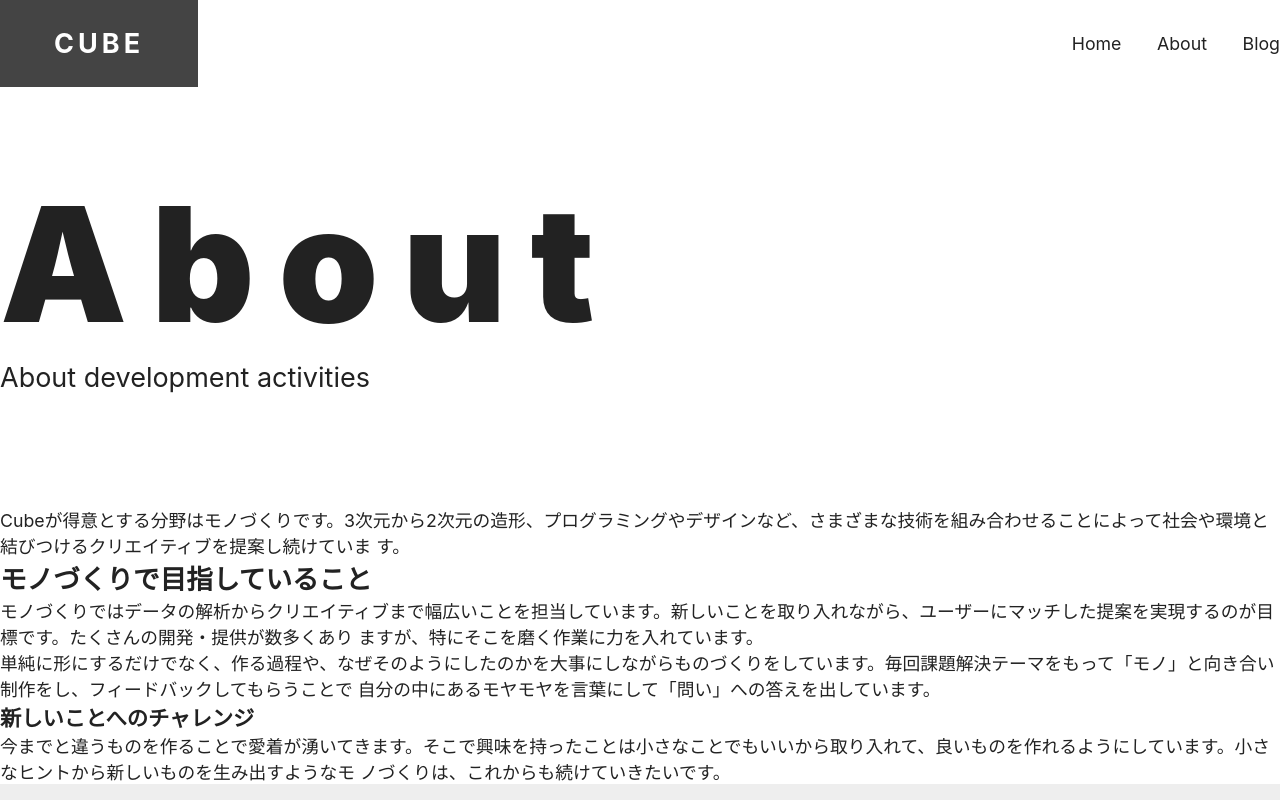
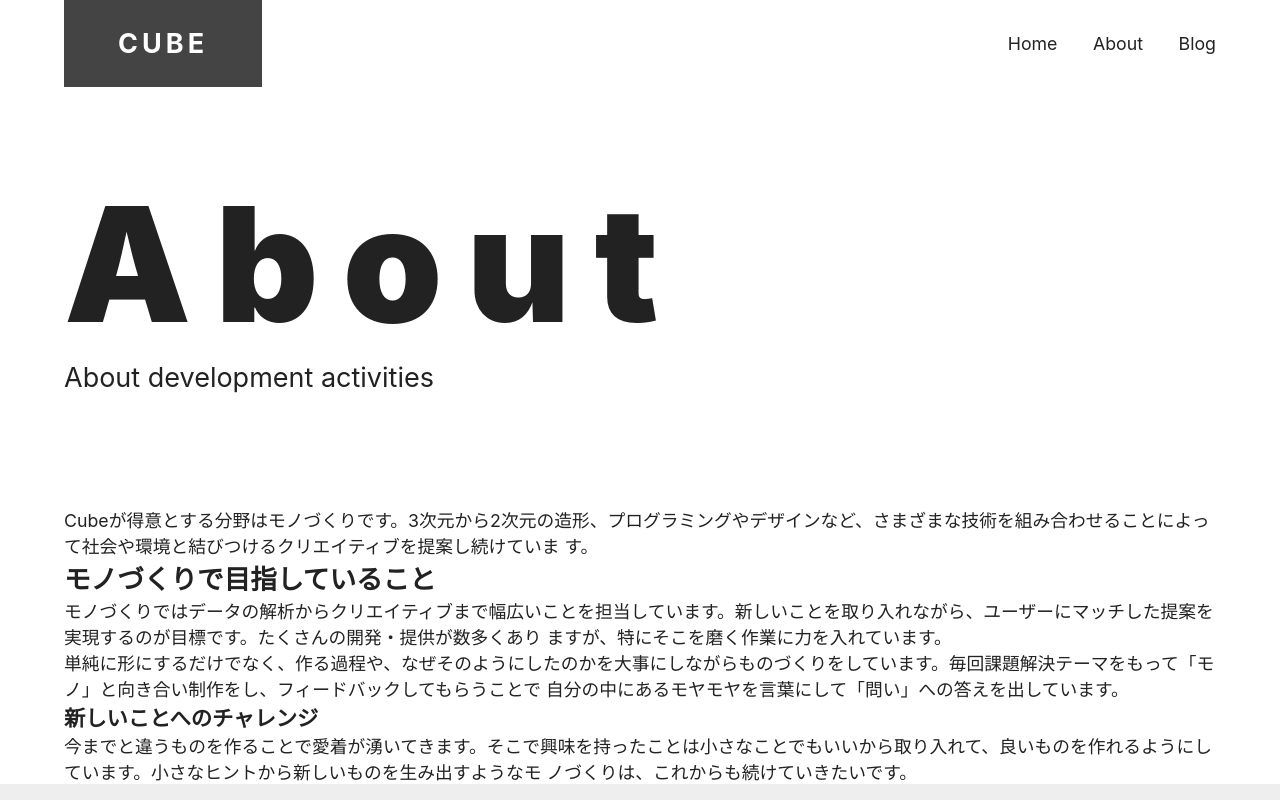
Before and after one commit to its-s23028/blog, a Next.js app: page /about in a window 1280 px wide. Shown: the top 800 px of the page. Built offline with nearby package versions, Linux system fonts and the light colour scheme.

Commit message:
p121
本文のレイアウトを整える

```diff
--- a/components/container.js
+++ b/components/container.js
@@ -1,5 +1,5 @@
 import styles from 'styles/container.module.css'
 
-export default function Container ({ children }) {
-  return <div className={styles.defalt}>{children}</div>
+export default function Container ({ children, large = false }) {
+  return <div className={large ? styles.large : styles.default}>{children}</div>
 }
--- /dev/null
+++ b/components/post-body.js
@@ -0,0 +1,5 @@
+import styles from 'styles/post-body.module.css'
+
+export default function PostBody ({ children }) {
+  return <div className={styles.stack}>{children}</div>
+}
```
